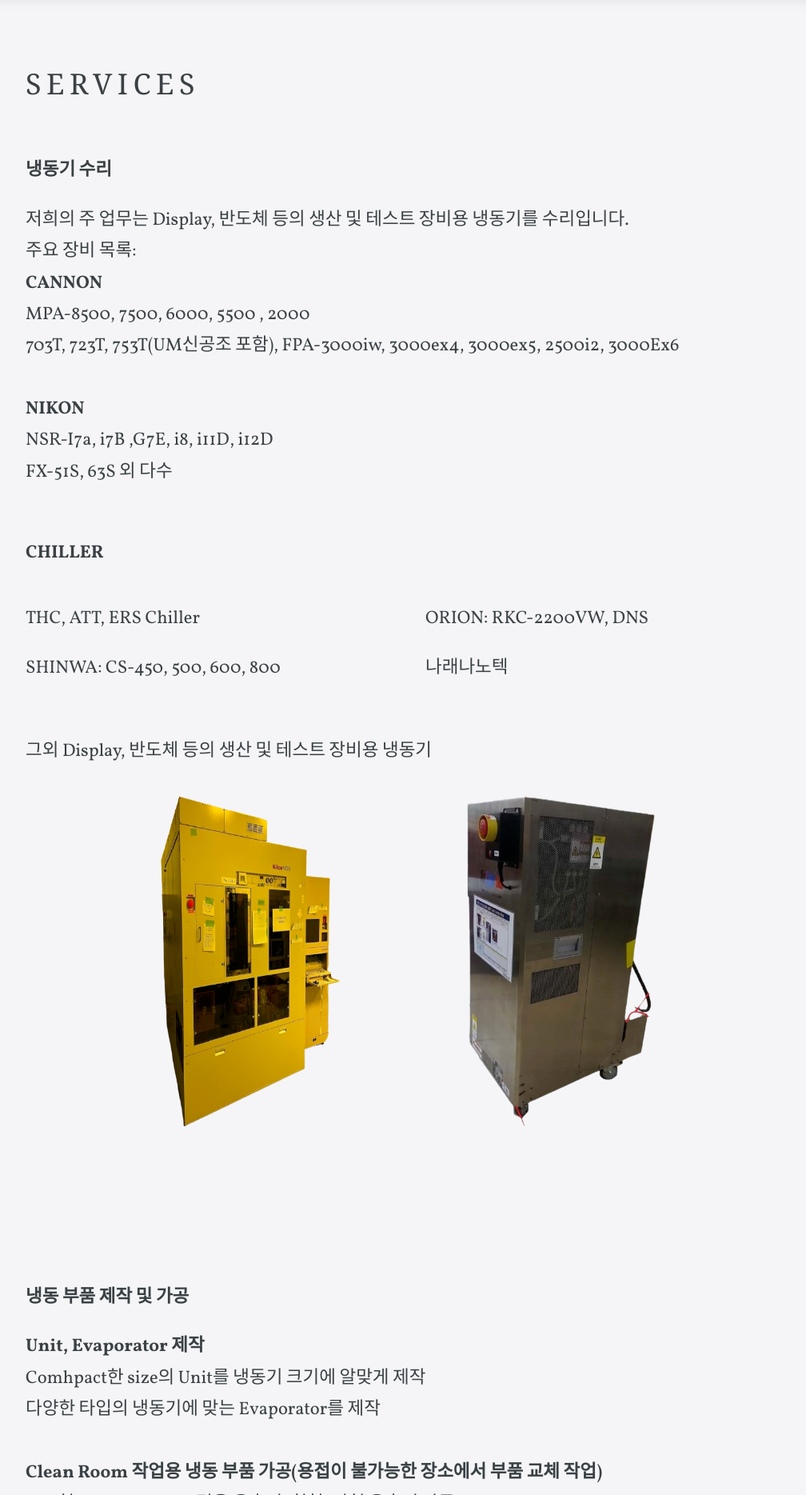
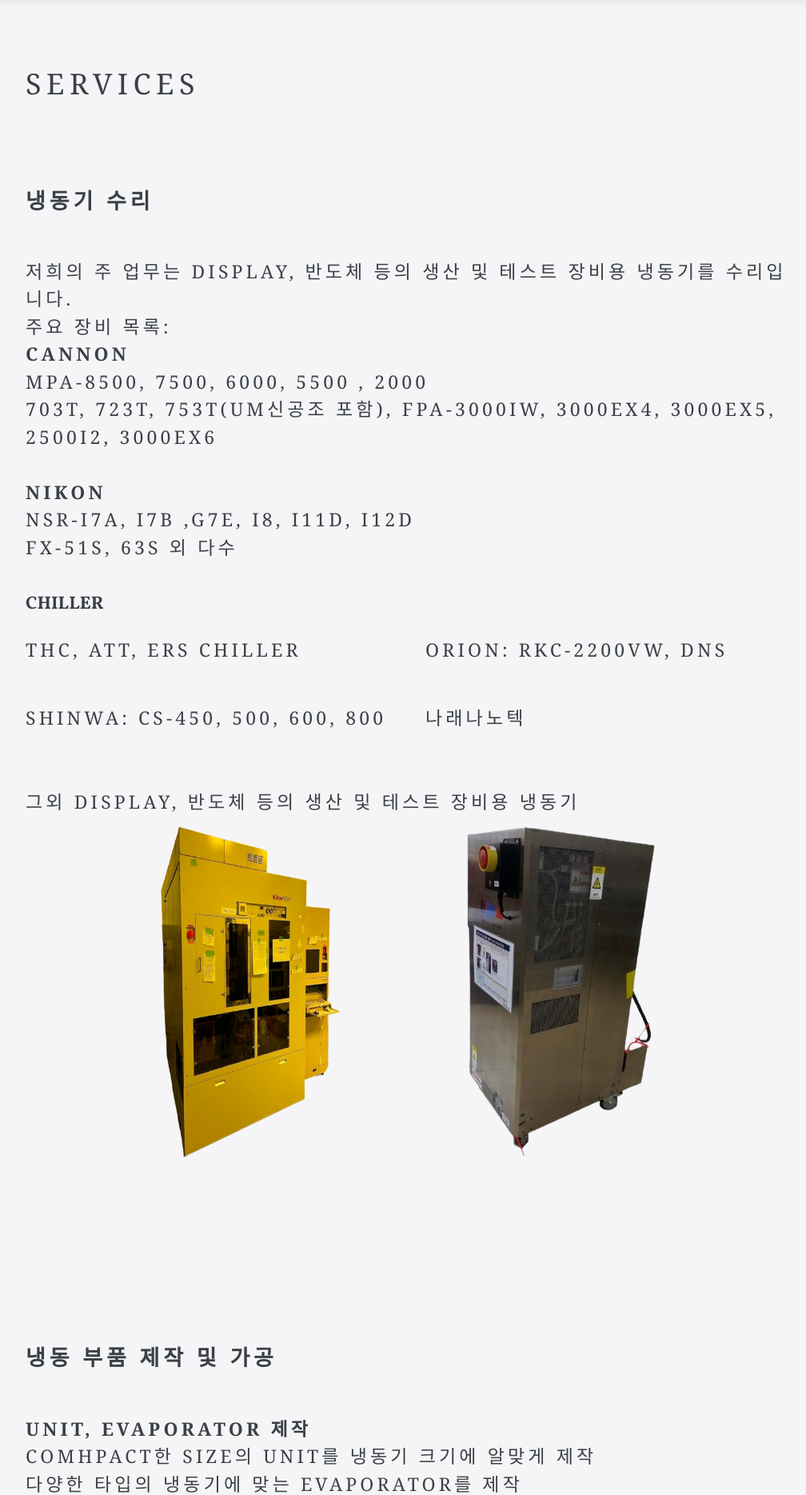
Before and after one commit to sangjoon6099/sangjoon6099.github.io, a Jekyll site: the page built from services.html, in a window 1280 px wide. Shown: the part 422-2291 px from the top of the page at 80% size, without its empty margins (128-1136 px from the left). Built offline with Jekyll 4.4.1, drawn with Linux system fonts in a browser that asks for light colours; some web fonts are replaced.

Commit message:
Update services.html

```diff
--- a/services.html
+++ b/services.html
@@ -9,8 +9,8 @@ navigation_order: 3
 
 <div class="editable">
 	<br>
-	<p><b>냉동기 수리</b></p>
-	<p>
+	<h3><b>냉동기 수리</b></h3>
+	<h4>
 	저희의 주 업무는 Display, 반도체 등의 생산 및 테스트 장비용 냉동기를 수리입니다.<br>
 	주요 장비 목록:<br>
 
@@ -20,27 +20,27 @@ navigation_order: 3
 
 	<b>NIKON</b><br>
 	NSR-I7a, i7B ,G7E, i8, i11D, i12D<br>
-	FX-51S, 63S 외 다수<br><br></p>
+	FX-51S, 63S 외 다수<br><br></h4>
 
 	<b>CHILLER</b>
 	<div class="columns">
 	<div class="column">
-	<p >THC, ATT, ERS Chiller </p>
-	<p >SHINWA: CS-450, 500, 600, 800</p>
+	<h4 >THC, ATT, ERS Chiller </h4>
+	<h4 >SHINWA: CS-450, 500, 600, 800</h4>
 	</div>
 	<div class="column">
-	<p >ORION: RKC-2200VW, DNS</p>
-	<p >나래나노텍</p></div></div>
+	<h4 >ORION: RKC-2200VW, DNS</h4>
+	<h4 >나래나노텍</h4></div></div>
 
-	<p >그외 Display, 반도체 등의 생산 및 테스트 장비용 냉동기</p>
+	<h4 >그외 Display, 반도체 등의 생산 및 테스트 장비용 냉동기</h4>
 	<img  src="../images/Nikon.png" width="25%" style="padding-left:16% ;padding-right:16%" >
 	<img class="sangjoon" src="../images/chiller-1.png" width="25%" style="padding-right:16%">
 <div style="clear:both:"></div>
 <br><br><br><br>
 
-<p><b>냉동 부품 제작 및 가공</b></p>
+<h3><b>냉동 부품 제작 및 가공</b></h3>
 
-<p ><b>Unit, Evaporator 제작</b><br>
+<h4 ><b>Unit, Evaporator 제작</b><br>
 
 Comhpact한 size의 Unit를 냉동기 크기에 알맞게 제작<br>
 
@@ -51,7 +51,7 @@ Comhpact한 size의 Unit를 냉동기 크기에 알맞게 제작<br>
 
 Coil형, Receiver Tank 겸용 응축기, 횡형, 판형 응축기 가공<br>
 
-Scroll, 왕복동 및 다양한 출력의 Compressor 가공 </p>
+Scroll, 왕복동 및 다양한 출력의 Compressor 가공 </h4>
 
 	<img src="../images/Unit.png" width="26%" >
 	<img src="../images/unit-2.png" width="26%" style="padding-left:2%">
@@ -60,12 +60,12 @@ Scroll, 왕복동 및 다양한 출력의 Compressor 가공 </p>
 <div style="clear:both:"></div>
 <br><br><br><br>
 
-<b><p>냉동기 국산화</p></b>
+<b><h3>냉동기 국산화</h3></b>
 
 
-<p >현재 국내에서 사용되는 노광기의 냉동기는 대부분이 일제이며 국산 냉동기의 점유율은 현저히 낮습니다.<br>
+<h4 >현재 국내에서 사용되는 노광기의 냉동기는 대부분이 일제이며 국산 냉동기의 점유율은 현저히 낮습니다.<br>
 
-그에 맞춰 의성공조(주)는 Test 장비를 갖추어 꾸준히 냉동부품을 개발하여 국산화에 힘쓰고있습니다.</p>
+그에 맞춰 의성공조(주)는 Test 장비를 갖추어 꾸준히 냉동부품을 개발하여 국산화에 힘쓰고있습니다.</h4>
 
 
 	<img src="../images/bg-1.jpg" width="26%">
@@ -75,14 +75,14 @@ Scroll, 왕복동 및 다양한 출력의 Compressor 가공 </p>
 <div style="clear:both:"></div>
 <br><br><br><br>
 
-<b><p>다양한 냉동 부품 보유</p></b>
+<b><h3>다양한 냉동 부품 보유</h3></b>
 
 
-<p >노광기, Chiller, Stepper 등 장비 운영 특성상 긴급하게 대응을 해야 하기 때문에<br>
+<h4>노광기, Chiller, Stepper 등 장비 운영 특성상 긴급하게 대응을 해야 하기 때문에<br>
 
 의성공조(주)는 다양한 종류의 Compressor, 응축기 및 냉동 소모품(제수변, 팽창변, Filter Dryer, Orifice 및 다양한 Type의 Valve)을 보유하고있어서<br>
 
-장비 이상 발생시 24시간 대응이 가능 합니다.</p>
+장비 이상 발생시 24시간 대응이 가능 합니다.</h4>
 
 	<img src="../images/spareparts-4.jpg" width="26%">
 	<img src="../images/spareparts-3.png" width="26%" style="padding-left:2%">
```
